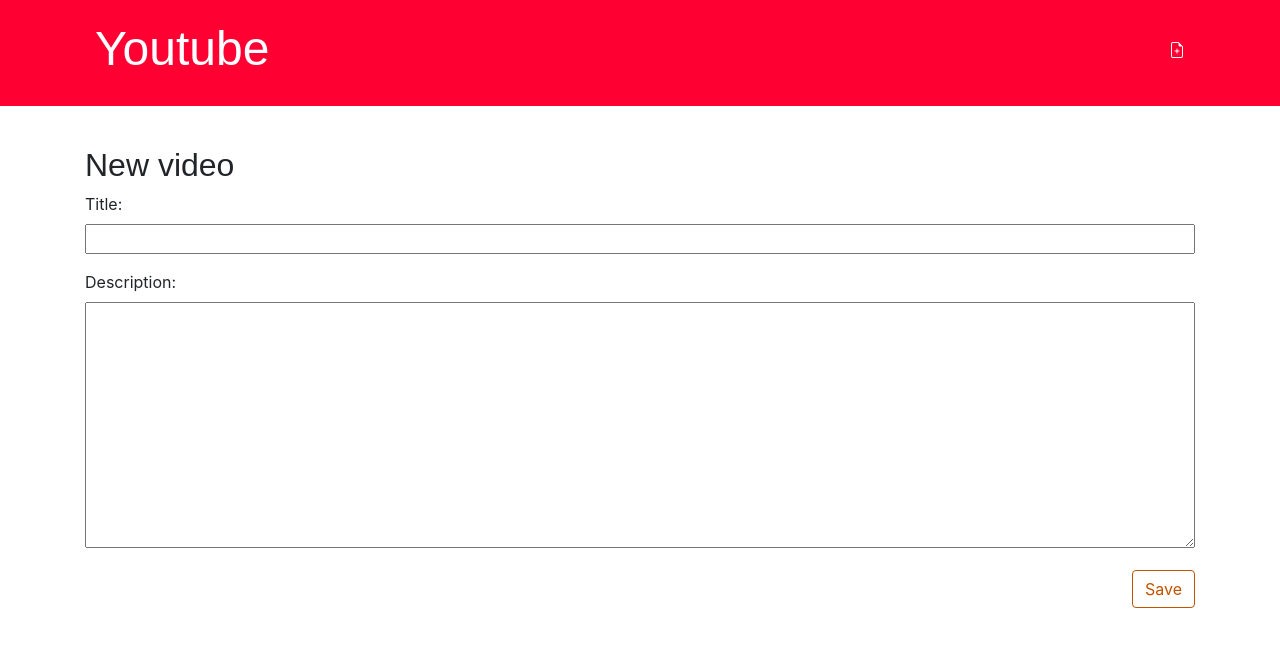
After one commit to esig-ge/comp-tences-anthohn, a Django app: page /video/new/ in a window 1280 px wide. The commit adds this page. Shown: the top 647 px of the page. Run offline with Django 5.2, Linux system fonts and the light colour scheme; the visitor is signed in with stand-in values (Sample User, id 1).

Commit message:
Ajout, modification, détails vidéo.

```diff
--- /dev/null
+++ b/videos/forms.py
@@ -0,0 +1,9 @@
+from django import forms
+
+from .models import Video
+
+class VideoForm(forms.ModelForm):
+
+    class Meta:
+        model = Video
+        fields = ('title', 'description',)
--- /dev/null
+++ b/videos/static/css/video.css
@@ -0,0 +1,70 @@
+.page-header {
+    background-color: #FF0033;
+    margin-top: 0;
+    margin-bottom: 40px;
+    padding: 20px 20px 20px 40px;
+}
+
+.page-header h1,
+.page-header h1 a,
+.page-header h1 a:visited,
+.page-header h1 a:active {
+    color: #ffffff;
+    font-size: 36pt;
+    text-decoration: none;
+}
+
+h1,
+h2,
+h3,
+h4 {
+    font-family: 'Arial', cursive;
+}
+
+.date {
+    color: #828282;
+}
+
+.save {
+    float: right;
+}
+
+.video-form textarea,
+.video-form input {
+    width: 100%;
+}
+
+.top-menu,
+.top-menu:hover,
+.top-menu:visited {
+    color: #ffffff;
+    float: right;
+    font-size: 26pt;
+    margin-right: 20px;
+}
+
+.video {
+    margin-bottom: 70px;
+}
+
+.video h2 a,
+.video h2 a:visited {
+    color: #000000;
+}
+
+.video>.date,
+.video>.actions {
+    float: right;
+}
+
+.btn-default,
+.btn-default:visited {
+    color: #C25100;
+    background: none;
+    border-color: #C25100;
+}
+
+.btn-default:hover {
+    color: #FFFFFF;
+    background-color: #C25100;
+}
--- a/videos/templates/videos/base.html
+++ b/videos/templates/videos/base.html
@@ -4,11 +4,18 @@
     <head>
         <title>Mini-ytb</title>
         <link rel="stylesheet" href="https://cdn.jsdelivr.net/npm/bootstrap@4.5.3/dist/css/bootstrap.min.css" integrity="sha384-TX8t27EcRE3e/ihU7zmQxVncDAy5uIKz4rEkgIXeMed4M0jlfIDPvg6uqKI2xXr2" crossorigin="anonymous">
+        {% comment %} <link href='//fonts.googleapis.com/css?family=Lobster&subset=latin,latin-ext' rel='stylesheet' type='text/css'> {% endcomment %}
+        <link rel="stylesheet" href="{% static 'css/video.css' %}">
     </head>
     <body>
         <header class="page-header">
             <div class="container">
-                <h1><a href="/">Mini-ytb</a></h1>
+                {% if user.is_authenticated %}
+                    <a href="{% url 'video_new' %}" class="top-menu">
+                        {% include './icons/file-earmark-plus.svg' %}
+                    </a>
+                {% endif %}
+                <h1><a href="/">Youtube</a></h1>
             </div>
         </header>
         <main class="content container">
--- /dev/null
+++ b/videos/templates/videos/video_edit.html
@@ -0,0 +1,9 @@
+{% extends 'videos/base.html' %}
+
+{% block content %}
+    <h2>New video</h2>
+    <form method="POST" class="video-form">{% csrf_token %}
+        {{ form.as_p }}
+        <button type="submit" class="save btn btn-default">Save</button>
+    </form>
+{% endblock %}
--- a/videos/templates/videos/video_list.html
+++ b/videos/templates/videos/video_list.html
@@ -5,12 +5,11 @@
         <div class="row">
             <div class="col">
                 {% for video in videos %}
-                    <article class="post">
+                    <article class="video">
                         <time class="date">
                             {{ video.uploaded_at }}
                         </time>
-                        {% comment %} <h2><a href="{% url 'video_detail' pk=video.pk %}">{{ video.title }}</a></h2> {% endcomment %}
-                        <h2>{{ video.title }}</h2>
+                        <h2><a href="{% url 'video_detail' pk=video.pk %}">{{ video.title }}</a></h2>
                         <p>{{ video.description|linebreaksbr }}</p>
                     </article>
                 {% endfor %}
--- a/videos/urls.py
+++ b/videos/urls.py
@@ -2,5 +2,8 @@
 from . import views
 
 urlpatterns = [
-    path('', views.video_list, name='video_list')
+    path('', views.video_list, name='video_list'),
+    path('video/<int:pk>/', views.video_detail, name='video_detail'),
+    path('video/new/', views.video_new, name='video_new'),
+    path('video/<int:pk>/edit/', views.video_edit, name='video_edit'),
 ]
--- a/videos/views.py
+++ b/videos/views.py
@@ -1,10 +1,43 @@
 from django.utils import timezone
 from django.shortcuts import render
 from .models import Video
-from django.shortcuts import render
+from django.shortcuts import render, get_object_or_404
+from .forms import VideoForm
+from django.shortcuts import redirect
 
 
 # Create your views here.
 def video_list(request):
     videos = Video.objects.filter(uploaded_at__lte=timezone.now()).order_by('uploaded_at')
     return render(request, 'videos/video_list.html', {'videos': videos})
+
+def video_detail(request, pk):
+    video = get_object_or_404(Video, pk=pk)
+    return render(request, 'videos/video_detail.html', {'video': video})
+
+def video_new(request):
+    if request.method == "POST":
+        form = VideoForm(request.POST)
+        if form.is_valid():
+            video = form.save(commit=False)
+            video.author = request.user
+            video.published_date = timezone.now()
+            video.save()
+            return redirect('video_detail', pk=video.pk)
+    else:
+        form = VideoForm()
+    return render(request, 'videos/video_edit.html', {'form': form})
+
+def video_edit(request, pk):
+    video = get_object_or_404(Video, pk=pk)
+    if request.method == "POST":
+        form = VideoForm(request.POST, instance=video)
+        if form.is_valid():
+            video = form.save(commit=False)
+            video.author = request.user
+            video.published_date = timezone.now()
+            video.save()
+            return redirect('video_detail', pk=video.pk)
+    else:
+        form = VideoForm(instance=video)
+    return render(request, 'videos/video_edit.html', {'form': form})
```
Also changed, not shown: videos/templates/videos/video_detail.html (added, +20 -0 lines), videos/templates/videos/icons/file-earmark-plus.svg (added), videos/templates/videos/icons/pencil-fill.svg (added).
